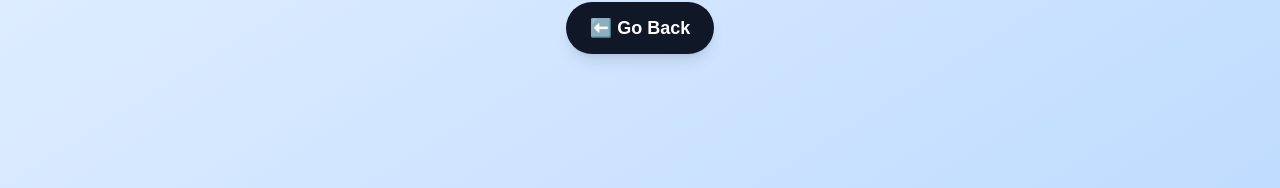
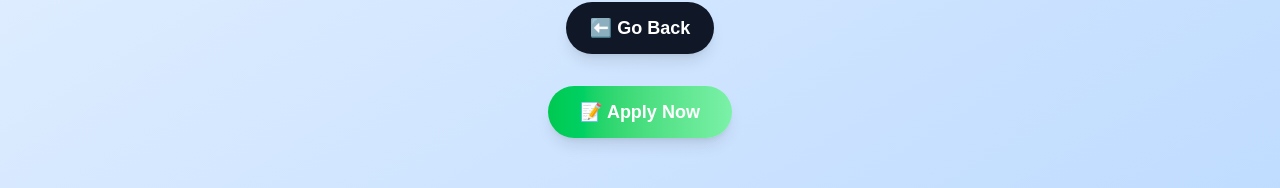
Before and after one commit to rituanuragi/qr, a Next.js app: page /product-page/loan-details in a window 1280 px wide. Shown: the part 568-756 px from the top of the page. Built offline with nearby package versions, Linux system fonts and the light colour scheme.

Commit message:
Update page.tsx

```diff
--- a/src/app/product-page/loan-details/page.tsx
+++ b/src/app/product-page/loan-details/page.tsx
@@ -98,6 +98,16 @@ export default function LoanPage() {
       >
         ⬅️ Go Back
       </button>
+       {/* Apply Now Button */}
+      <a
+        href="https://f2fintech.com/application-form"
+        target="_blank"
+        rel="noopener noreferrer"
+        className="mt-8 px-8 py-3 text-lg font-semibold bg-gradient-to-r from-green-500 to-green-300 text-white rounded-full shadow-lg flex items-center justify-center hover:bg-green-600 hover:scale-105 transition duration-300"
+      >
+
+        📝 Apply Now
+      </a>
     </div>
   );
 }
```
